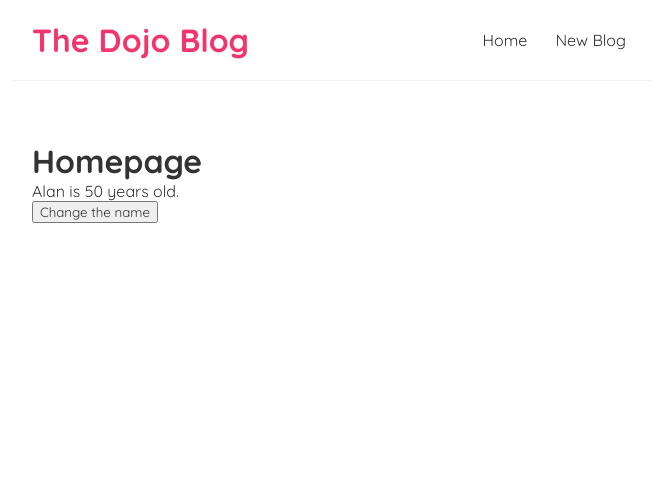
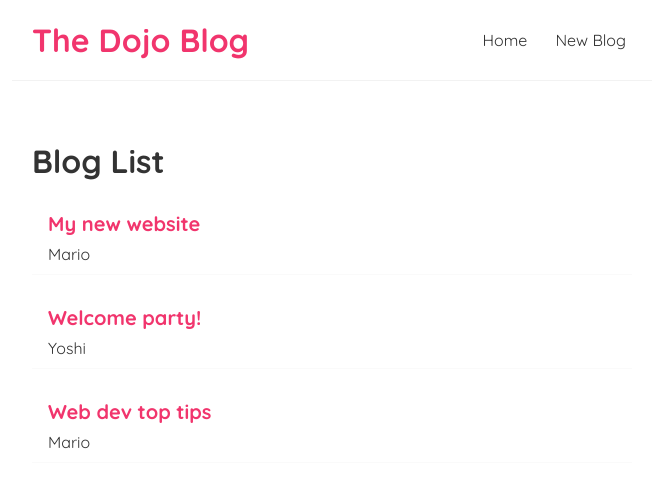
Before and after one commit to afide26/dojo-blog, a React (Create React App) app: page / in a window 1280 px wide. Shown: the top 488 px of the page, without its empty margins (308-964 px from the left). Built offline with nearby package versions, Linux system fonts and the light colour scheme.

Commit message:
Mock blogs by using Hooks

```diff
--- a/src/Views/Home.js
+++ b/src/Views/Home.js
@@ -1,19 +1,23 @@
 import { useState } from "react";
 
 const Home = () => {
+    const [blogs,setBlogs] = useState([
+        { title: 'My new website', body: 'lorem ipsum...', author: 'mario', id: 1 },
+        { title: 'Welcome party!', body: 'lorem ipsum...', author: 'yoshi', id: 2 },
+        { title: 'Web dev top tips', body: 'lorem ipsum...', author: 'mario', id: 3 }
+      ])
 
-    const [name,setName]= useState('Alan');
-    const [age,setAge] = useState(50);
-
-    const handleClick = ()=>{
-        setName("Carlos");
-        setAge(27)
-    }
     return (
         <div className="home">
-            <h1>Homepage</h1>
-            <p>{name} is {age} years old.</p>
-            <button onClick={handleClick}>Change the name</button>
+            <h1>Blog List</h1>
+            {
+                blogs.map((blog)=>(
+                    <div className="blog-preview" key={blog.id}>
+                        <h2>{blog.title}</h2>
+                        <p className="author">{blog.author}</p>
+                    </div>
+                ))
+            }
         </div>
     );
 }
--- a/src/index.css
+++ b/src/index.css
@@ -42,3 +42,22 @@
   margin: 40px auto;
   padding: 20px;
 }
+
+/* blog previews / list */
+.blog-preview {
+  padding: 10px 16px;
+  margin: 20px 0;
+  border-bottom: 1px solid #fafafa;
+}
+.blog-preview:hover {
+  box-shadow: 1px 3px 5px rgba(0,0,0,0.1);
+}
+.blog-preview h2 {
+  font-size: 20px;
+  color: #f1356d;
+  margin-bottom: 8px;
+}
+
+.author:first-letter{
+  text-transform: capitalize;
+}
```
